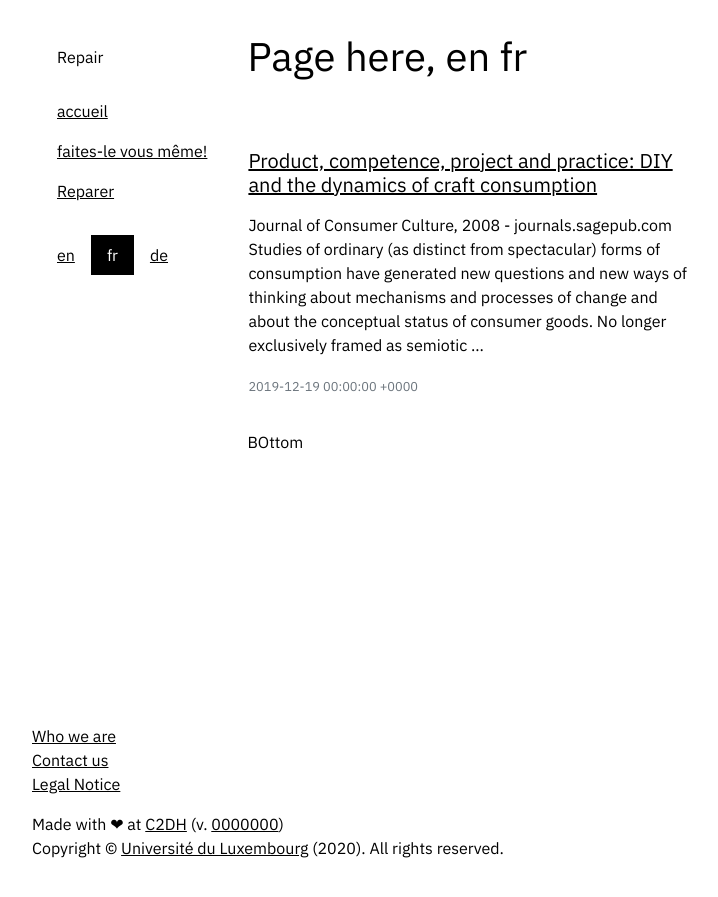
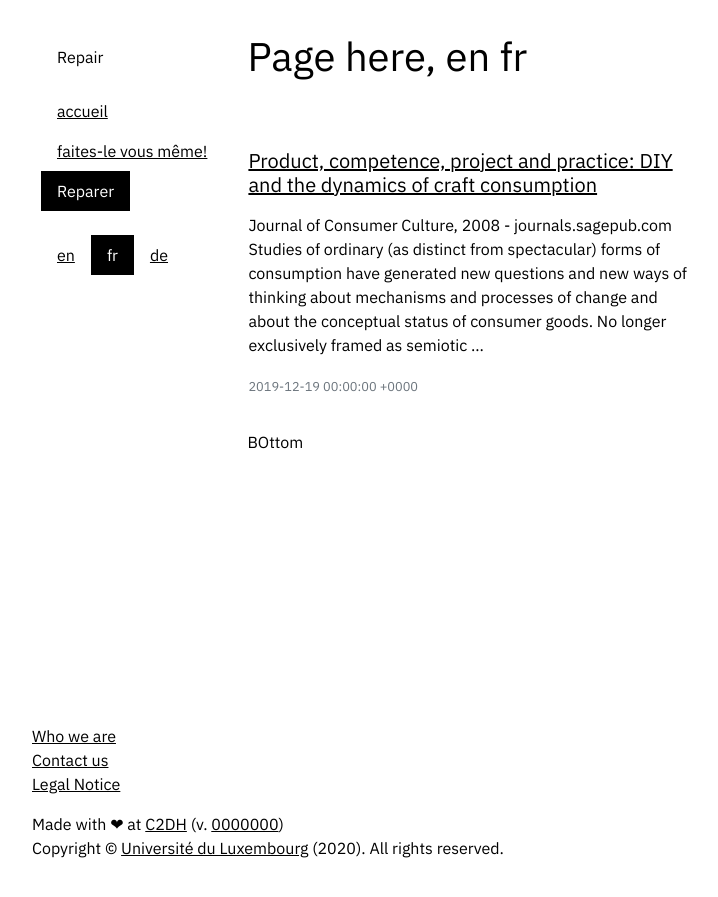
Before and after one commit to C2DH/repair, a Jekyll site: the page built from pages/repair.fr.md, in a window 1280 px wide. Shown: the top 897 px of the page, without its empty margins (53-771 px from the left). Built offline with Jekyll 4.4.1, drawn with Linux system fonts in a browser that asks for light colours.

Commit message:
fix  relative link and active class on menu items

```diff
--- a/_includes/navigation.html
+++ b/_includes/navigation.html
@@ -13,14 +13,18 @@
           {% assign is_active = true %}
         {% else %}
           {% assign is_active = false %}
+
+          {% if page.categories contains nav_item.ref %}
+            {% assign is_active = true %}
+            {% assign is_expanded = true %}
+          {% else %}
+            {% assign is_active = false %}
+            {% assign is_expanded = false %}
+          {% endif %}
         {% endif %}
         <!-- post categories: highlight current category -->
-        {% if page.categories contains nav_item.ref %}
-          {% assign is_active = true %}
-        {% else %}
-          {% assign is_active = false %}
-        {% endif %}
-        <a class="nav-link d-inline-block {% if is_active %} active {% endif %}" href="{{ nav_item.url }}">
+
+        <a class="nav-link d-inline-block {% if is_active %} active {% endif %}" href="{{site.baseurl}}{{ nav_item.url }}">
           {{ nav_item.title }}
            <!-- ({{ nav_item.ref }}-{{page.ref}}-{{is_active}}) -->
         </a>
```
